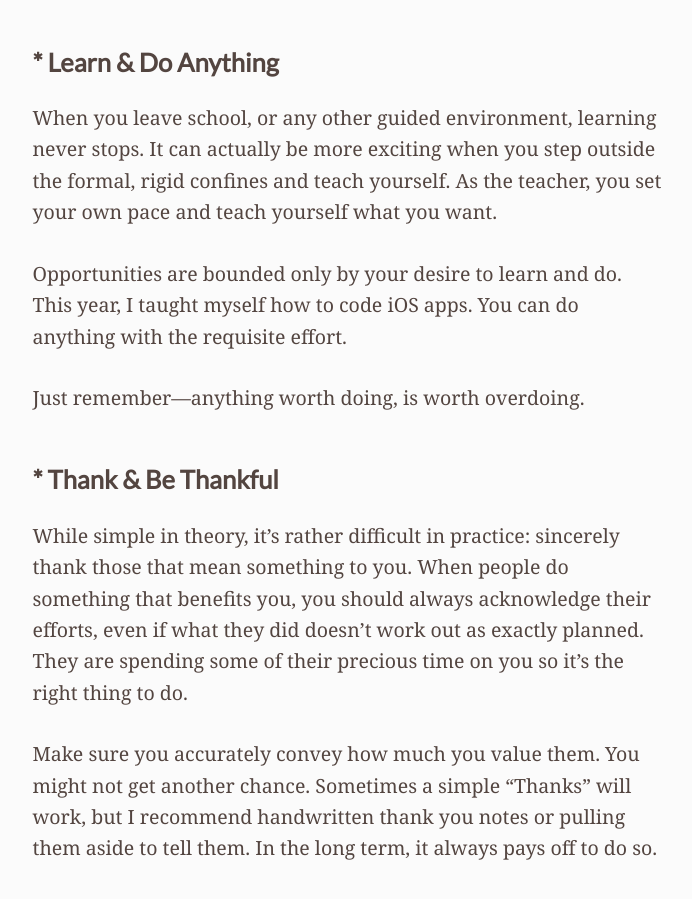
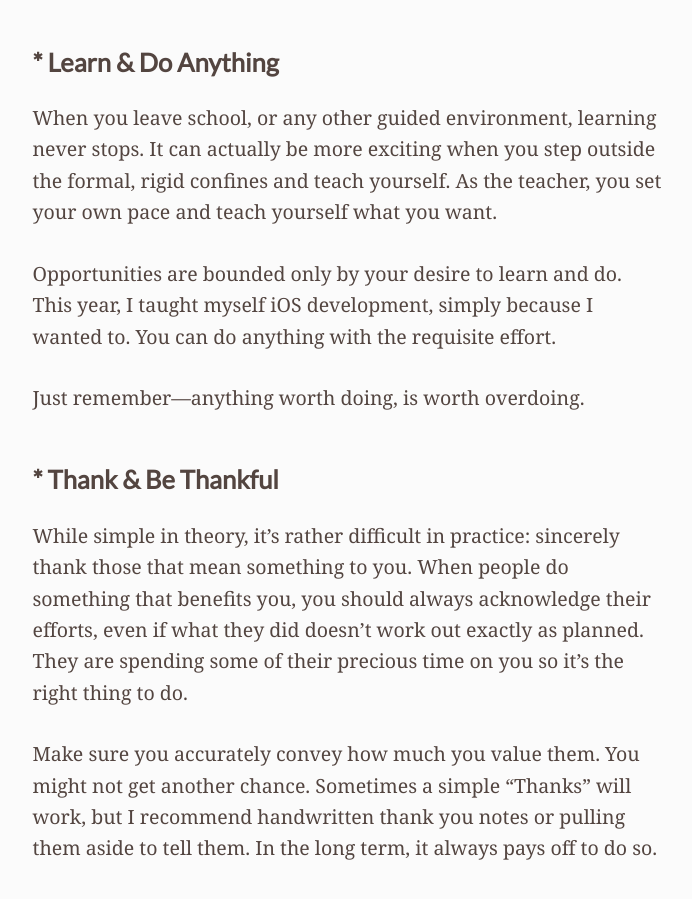
Before and after one commit to tmm/www, a Jekyll site: the page built from blog/_posts/2015-05-15-the-days-are-long-the-years-are-short.md, in a window 1280 px wide and 900 px high, scrolled down 1736 px. Shown: the whole window, without its empty margins (293-985 px from the left). Built offline with Jekyll 4.4.1, drawn with Linux system fonts in a browser that asks for light colours; comment, search, counter and statistics services are not loaded.

Commit message:
Updated post

```diff
--- a/blog/_posts/2015-05-15-the-days-are-long-the-years-are-short.md
+++ b/blog/_posts/2015-05-15-the-days-are-long-the-years-are-short.md
@@ -33,13 +33,13 @@ Every so often, stop caring about what other people think and live minute by min
 
 When you leave school, or any other guided environment, learning never stops. It can actually be more exciting when you step outside the formal, rigid confines and teach yourself. As the teacher, you set your own pace and teach yourself what you want.
 
-Opportunities are bounded only by your desire to learn and do. This year, I taught myself how to code iOS apps. You can do anything with the requisite effort.
+Opportunities are bounded only by your desire to learn and do. This year, I taught myself iOS development, simply because I wanted to. You can do anything with the requisite effort.
 
 Just remember---anything worth doing, is worth overdoing.
 
 ##* Thank & Be Thankful
 
-While simple in theory, it's rather difficult in practice: sincerely thank those that mean something to you. When people do something that benefits you, you should always acknowledge their efforts, even if what they did doesn't work out as exactly planned. They are spending some of their precious time on you so it's the right thing to do.
+While simple in theory, it's rather difficult in practice: sincerely thank those that mean something to you. When people do something that benefits you, you should always acknowledge their efforts, even if what they did doesn't work out exactly as planned. They are spending some of their precious time on you so it's the right thing to do.
 
 Make sure you accurately convey how much you value them. You might not get another chance. Sometimes a simple "Thanks" will work, but I recommend handwritten thank you notes or pulling them aside to tell them. In the long term, it always pays off to do so.
 
```
